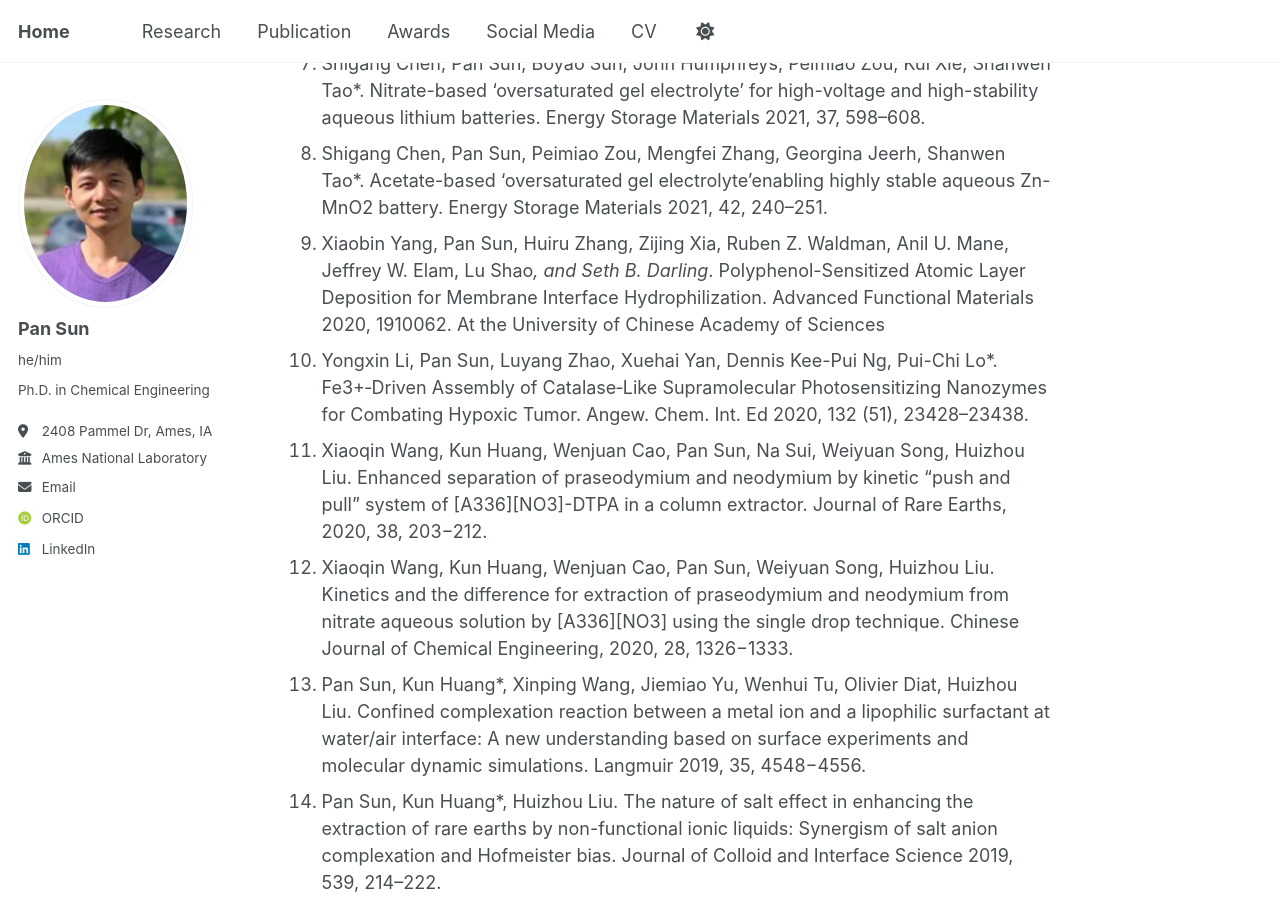
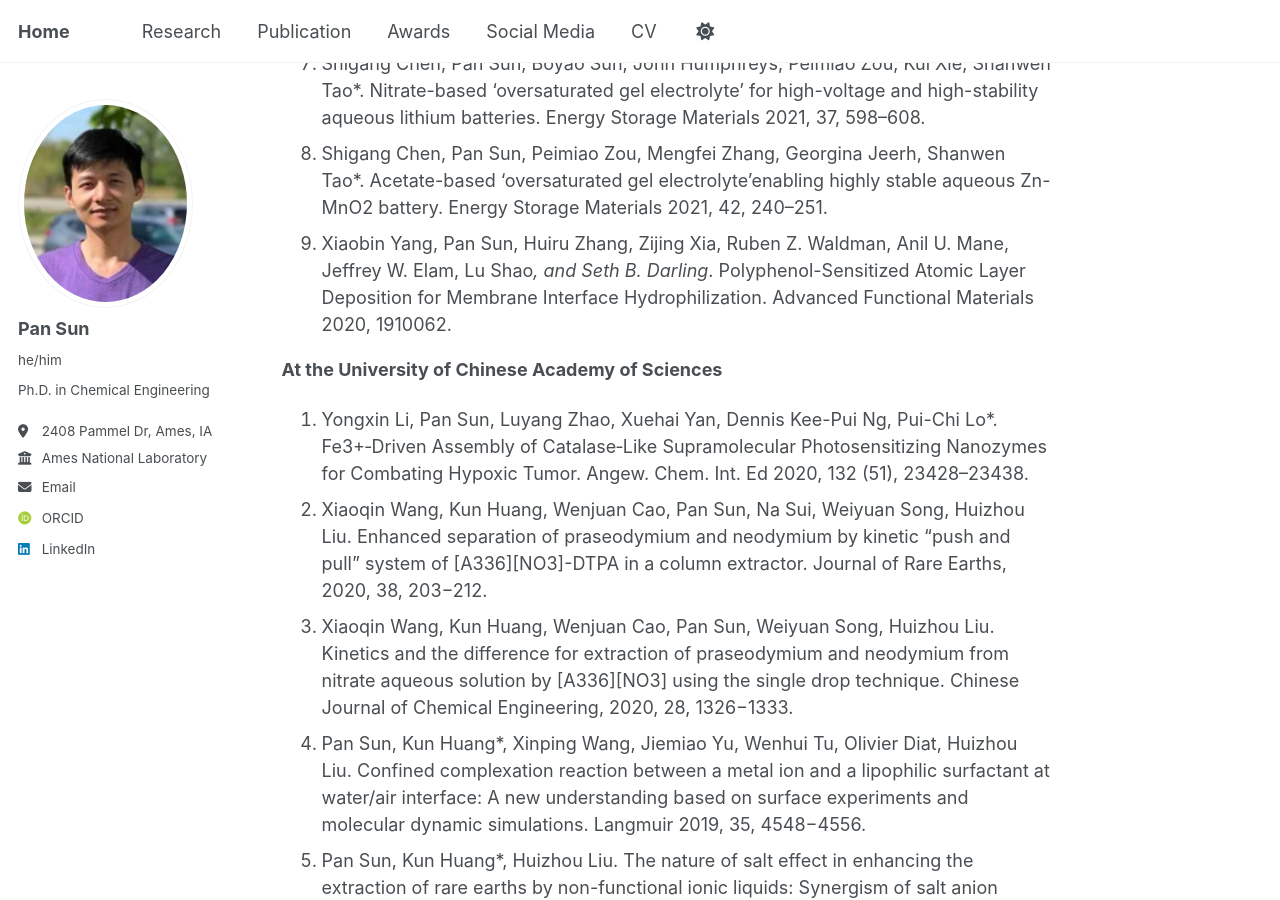
Before and after one commit to qxc2/pans, a Jekyll site: the page built from _publications/publications.md, in a window 1280 px wide and 900 px high, scrolled down 2186 px. Built offline with Jekyll 4.4.1, drawn with Linux system fonts in a browser that asks for light colours; some web fonts are replaced; a script that is not in the unit is left out.

```diff
--- a/_publications/publications.md
+++ b/_publications/publications.md
@@ -30,7 +30,8 @@ permalink: /publications/
 19. Shigang Chen, Pan Sun, Boyao Sun, John Humphreys, Peimiao Zou, Kui Xie, Shanwen Tao*. Nitrate-based ‘oversaturated gel electrolyte’ for high-voltage and high-stability aqueous lithium batteries. Energy Storage Materials 2021, 37, 598–608.
 18. Shigang Chen, Pan Sun, Peimiao Zou, Mengfei Zhang, Georgina Jeerh, Shanwen Tao*. Acetate-based ‘oversaturated gel electrolyte’enabling highly stable aqueous Zn-MnO2 battery. Energy Storage Materials 2021, 42, 240–251.
 17. Xiaobin Yang, Pan Sun, Huiru Zhang, Zijing Xia, Ruben Z. Waldman, Anil U. Mane, Jeffrey W. Elam, Lu Shao*, and Seth B. Darling*. Polyphenol-Sensitized Atomic Layer Deposition for Membrane Interface Hydrophilization. Advanced Functional Materials 2020, 1910062.
-At the University of Chinese Academy of Sciences
+
+**At the University of Chinese Academy of Sciences**
 16. Yongxin Li, Pan Sun, Luyang Zhao, Xuehai Yan, Dennis Kee-Pui Ng, Pui-Chi Lo*. Fe3+‐Driven Assembly of Catalase‐Like Supramolecular Photosensitizing Nanozymes for Combating Hypoxic Tumor. Angew. Chem. Int. Ed 2020, 132 (51), 23428–23438.
 15. Xiaoqin Wang, Kun Huang, Wenjuan Cao, Pan Sun, Na Sui, Weiyuan Song, Huizhou Liu.
 Enhanced separation of praseodymium and neodymium by kinetic “push and pull” system of [A336][NO3]-DTPA in a column extractor. Journal of Rare Earths, 2020, 38, 203−212.
```
